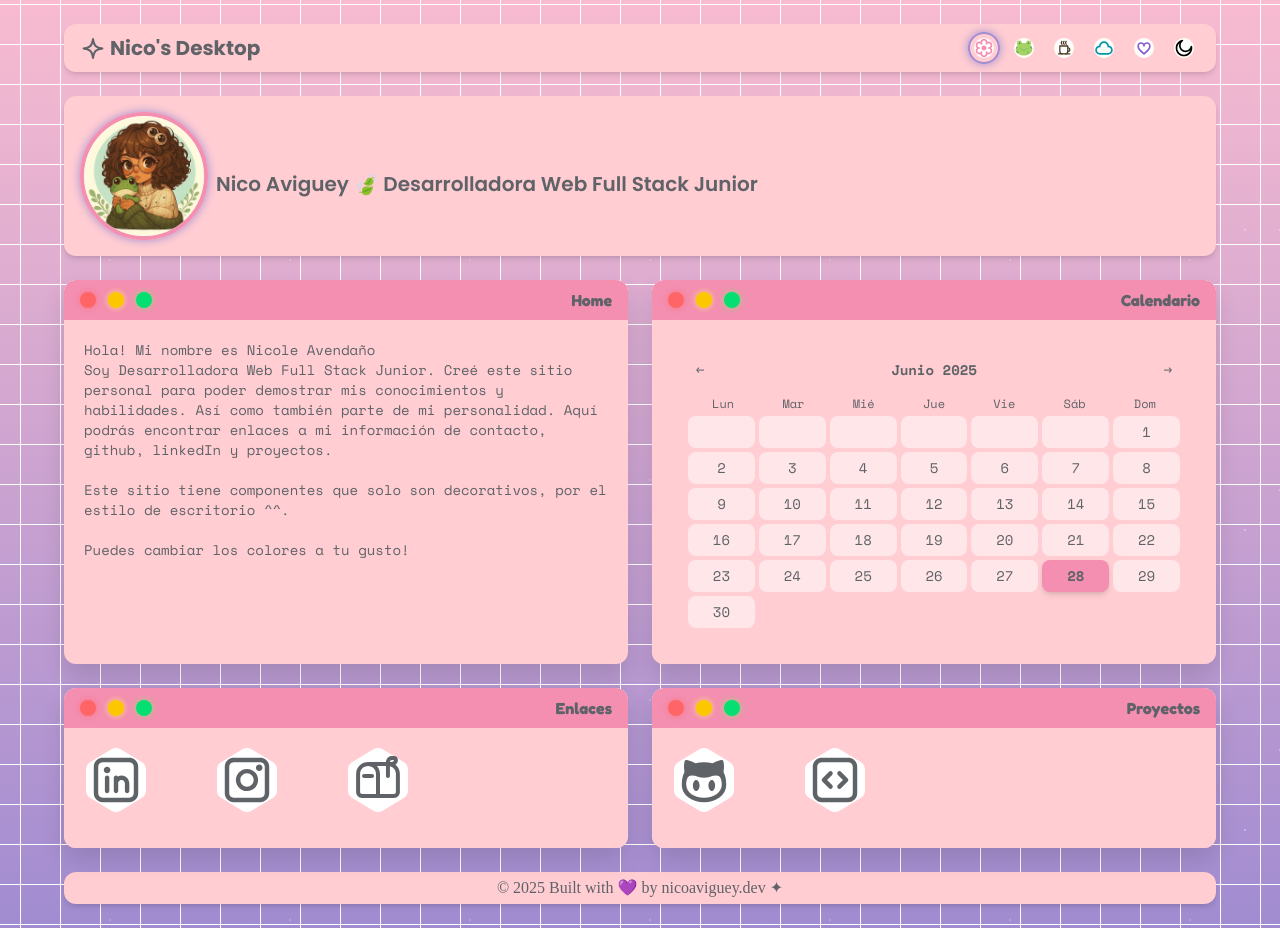
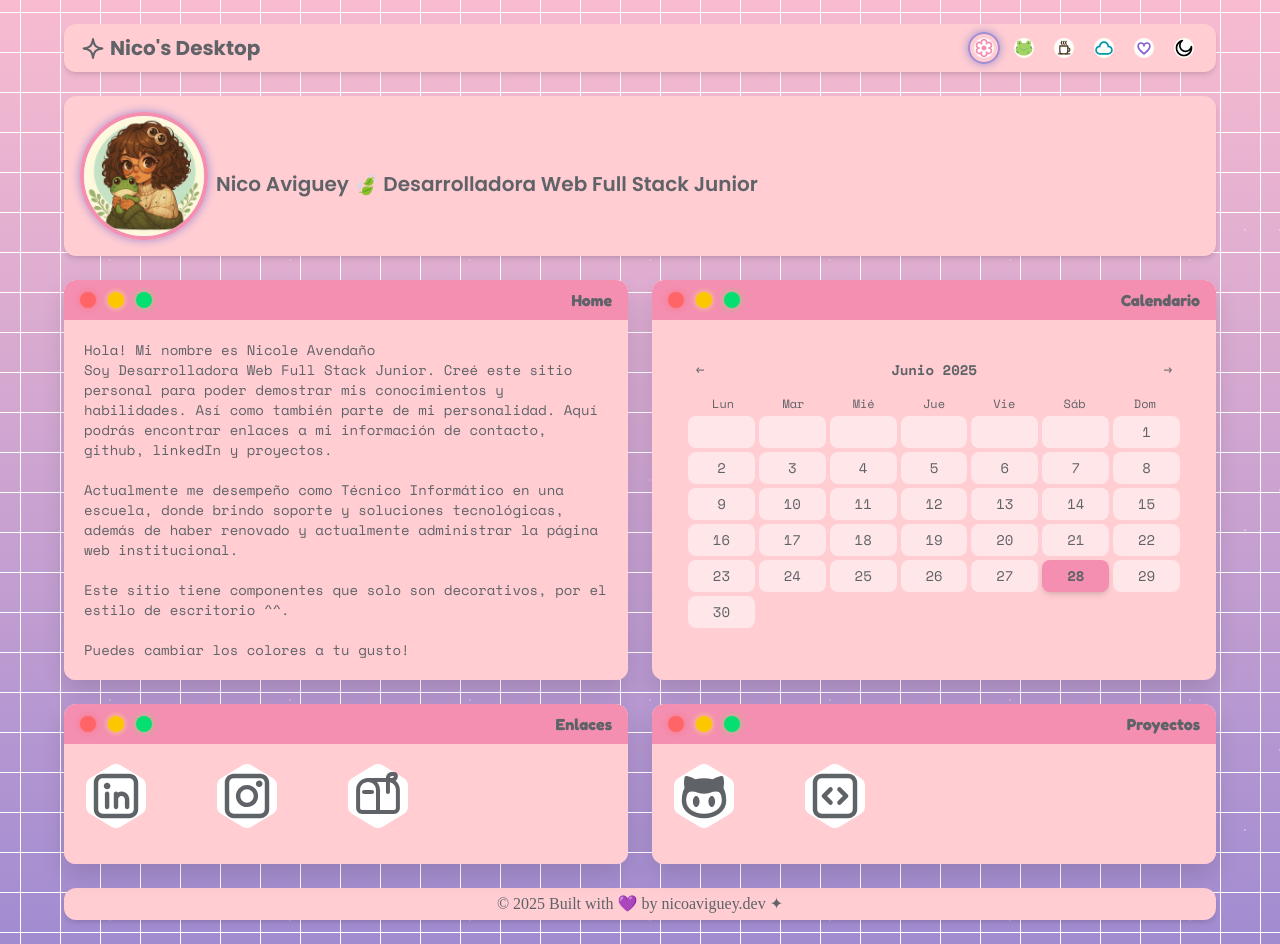
Before and after one commit to nicoaviguey/nicoaviguey-dev, a React (Vite) app: page / in a window 1280 px wide. Built offline with nearby package versions, Linux system fonts and the light colour scheme; a web font is replaced by a local one.

Commit message:
pequeño cambio de resumen personal

```diff
--- a/src/components/Home.jsx
+++ b/src/components/Home.jsx
@@ -17,6 +17,9 @@
                 parte de mi personalidad.
                 Aquí podrás encontrar enlaces a mi información de
                 contacto, github, linkedIn y proyectos. <br /><br />
+                Actualmente me desempeño como Técnico Informático en una escuela,
+                donde brindo soporte y soluciones tecnológicas,
+                además de haber renovado y actualmente administrar la página web institucional. <br /><br />
                 Este sitio tiene componentes que solo son decorativos,
                 por el estilo de escritorio ^^. <br /><br />
                 Puedes cambiar los colores a tu gusto!
```
